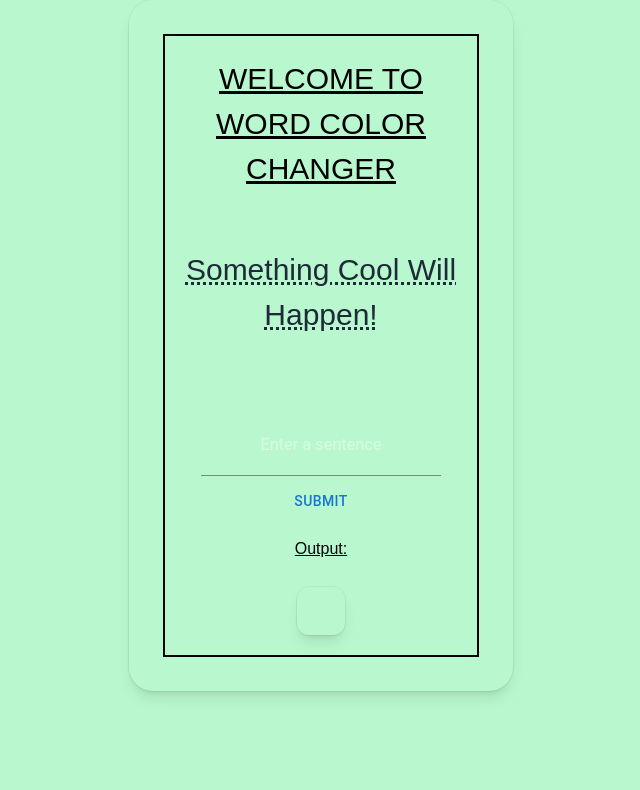
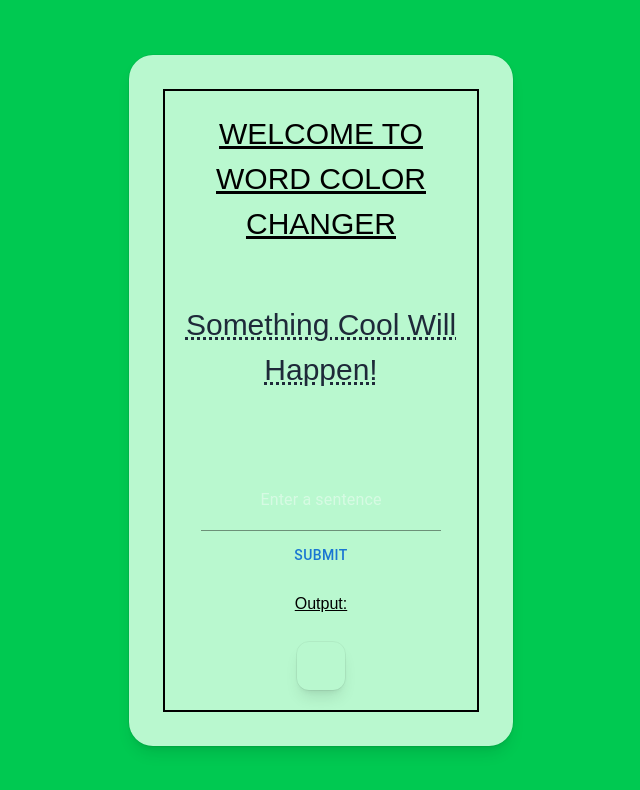
Before and after one commit to Steven-Ou/WordChanger, a Next.js app in the folder word/: page / in a window 1280 px wide. Shown: the top 790 px of the page, without its empty margins (319-959 px from the left). Built offline with nearby package versions, Linux system fonts and the light colour scheme.

Commit message:
updating the color

```diff
--- a/word/app/layout.js
+++ b/word/app/layout.js
@@ -3,7 +3,7 @@ import "./globals.css";
 export default function RootLayout({ children }) {
   return (
     <html lang="en">
-      <body className="rounded 3xl bg-green-200">
+      <body className="mx-auto flex items-center rounded 3xl bg-green-500 ">
         {children}
       </body>
     </html>
```
